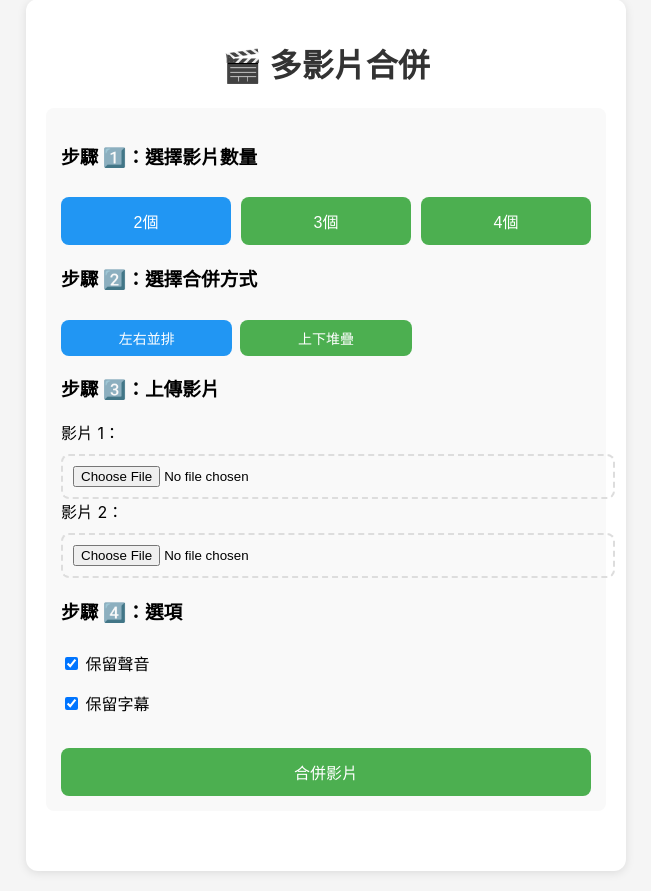
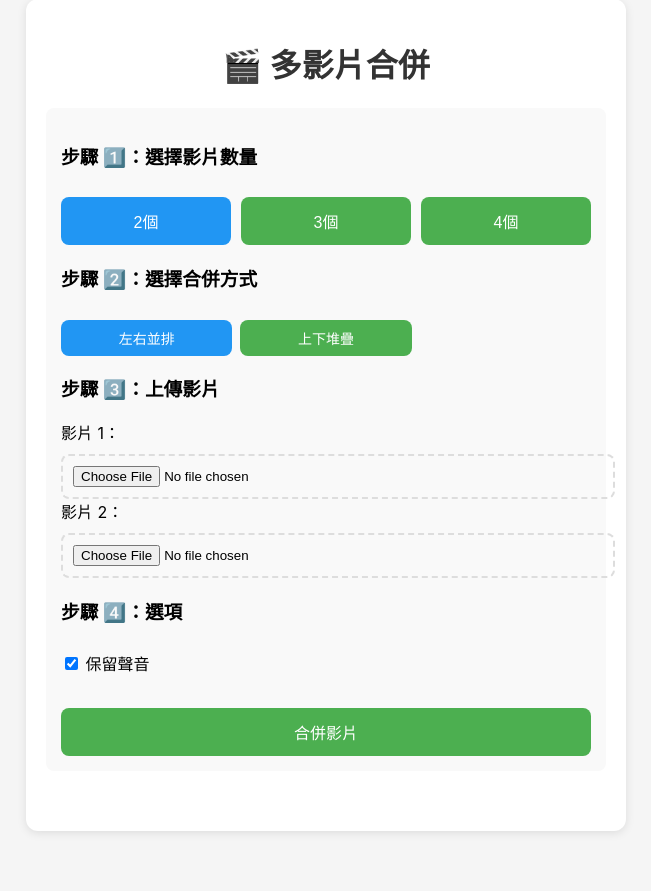
Before and after one commit to movemove/video-merger, a Flask app: page / in a window 1280 px wide. Shown: the part 21-912 px from the top of the page, without its empty margins (314-965 px from the left). After the commit the page ends 854 px from the top, so only its background shows below. Run offline with Flask 3, Linux system fonts and the light colour scheme; parts of the project's set-up code (start-up, migrations or seed data) failed here and were passed over.

Commit message:
Remove subtitle option

```diff
--- a/templates/index.html
+++ b/templates/index.html
@@ -102,7 +102,6 @@
             <h3>步驟 4️⃣：選項</h3>
             <div class="options">
                 <label><input type="checkbox" id="includeAudio" checked> 保留聲音</label>
-                <label><input type="checkbox" id="includeSubtitles" checked> 保留字幕</label>
             </div>
 
             <button onclick="mergeVideos()" id="mergeBtn">合併影片</button>
```
Also changed, not shown: 1 other file.
